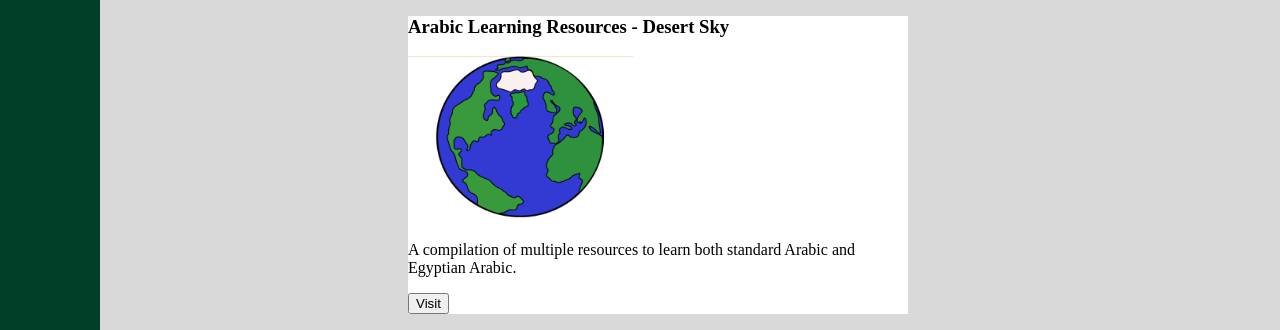
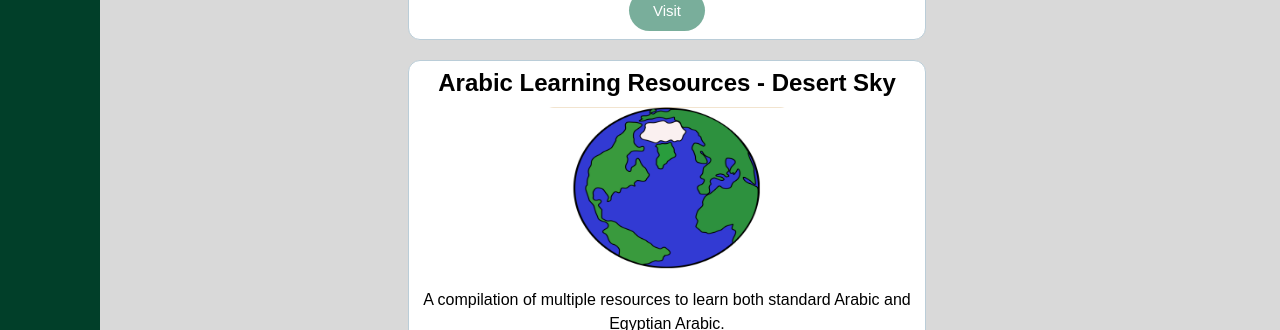
Before and after one commit to comp426-2023-spring/a99-WorldLang, a website: page frontend/src/arabic/arabic.html in a window 1280 px wide. Shown: the part 510-840 px from the top of the page. Drawn offline with Linux system fonts and the light colour scheme.

Commit message:
updated css for resources pages

```diff
--- a/frontend/src/arabic/arabic.html
+++ b/frontend/src/arabic/arabic.html
@@ -27,7 +27,7 @@
     <div class = "container">
     <div class = "card">
         <h3>ArabicPod101</h3>
-        <img src="../../assets/arabicpod.png" width="165" height="165" alt="arabic pod 101 logo" />
+        <img src="../../assets/arabicpod.png" width="165" height="165" alt="arabic pod 101 logo" class="center" />
         <p>A website with multiple audio and video lessons to learn conversational Arabic.</p>
         <button onclick=" window.open('http://arabicpod101.com','_blank')">
             Visit
@@ -36,7 +36,7 @@
 
     <div class = "card">
         <h3>Arabic Learning Resources - Desert Sky</h3>
-        <img src="../../assets/temp_globe.png" width="225" height="165" alt="placeholder image" />
+        <img src="../../assets/temp_globe.png" width="225" height="165" alt="placeholder image" class="center" />
         <p>A compilation of multiple resources to learn both standard Arabic and Egyptian Arabic.</p>
         <button onclick=" window.open('http://arabic.desert-sky.net/','_blank')">
             Visit
@@ -45,7 +45,7 @@
 
     <div class = "card">
         <h3>Arabic Media</h3>
-        <img src="../../assets/arabicmedia.png" width="400" height="165" alt="arabic media logo" />
+        <img src="../../assets/arabicmedia.png" width="400" height="165" alt="arabic media logo" class="center"/>
         <p>Features multiple Arabic media such as news, music, and shows from various Arabic-speaking countries.</p>
         <button onclick=" window.open('https://arabic-media.com/arabicnews.htm','_blank')">
             Visit
@@ -54,7 +54,7 @@
 
     <div class = "card">
         <h3>Mastering Madina Arabic</h3>
-        <img src="../../assets/temp_globe.png" width="225" height="165" alt="placeholder image" />
+        <img src="../../assets/temp_globe.png" width="225" height="165" alt="placeholder image" class="center"/>
         <p>A compilation of resources for studying the Madina Arabic books.</p>
         <button onclick=" window.open('https://abdurrahman.org/arabic-learning/madina-arabic/','_blank')">
             Visit
--- a/frontend/src/language.css
+++ b/frontend/src/language.css
@@ -1,3 +1,10 @@
+
+.content {
+  max-width: 500px;
+  margin: auto;
+}
+
+
 body {
     background-color: #D9D9D9;
 }
@@ -52,6 +59,7 @@ h2{
     margin-left: 100px;
     font-size: 40px;
     margin-top: 100px;
+
 }
 
 .title{
@@ -60,10 +68,60 @@ h2{
 
 .card{
     background-color: white;
+    border: 1px solid #bacdd8;
+    padding: 8px;
+    border-radius: 12px;
     width: 500px;
     margin-left: 100px;
+    margin-bottom: 20px;
 }
 
 .container{
-    padding: 0px 120px 10px 300px;
+    padding: 0px 120px 0px 300px;
 }
+
+img {
+    width: 50%;
+    border-radius: 12px;
+}
+
+h3 {
+    font-size: 24px;
+    font-weight: 600;
+    margin-top: 16px;
+    margin: auto;
+    text-align: center;
+    padding-bottom: 10px;
+    font-family: Arial,Helvetica Neue,Helvetica,sans-serif;
+}
+
+.content {
+    padding: 16px 8px 8px 8px;
+}
+
+.center {
+    display: block;
+    margin-left: auto;
+    margin-right: auto;
+    width: 50%;
+  }
+
+p {
+    font-size: 16px;
+    color: black;
+    line-height: 150%;
+    text-align: center;
+    font-family: Arial,Helvetica Neue,Helvetica,sans-serif;
+  }
+
+button {
+    padding: 12px 24px;
+    border-radius: 50px;
+    border: none;
+    color: white;
+    background-color: #79AE9B;
+    margin: 0 auto;
+    display: block;
+    cursor: pointer;
+    font-size: 15px;
+}
```
Also changed, not shown: frontend/src/chinese/chinese.html (+4 -4 lines), frontend/src/german/german.html (+7 -4 lines), frontend/src/spanish/spanish.html (+3 -3 lines).
